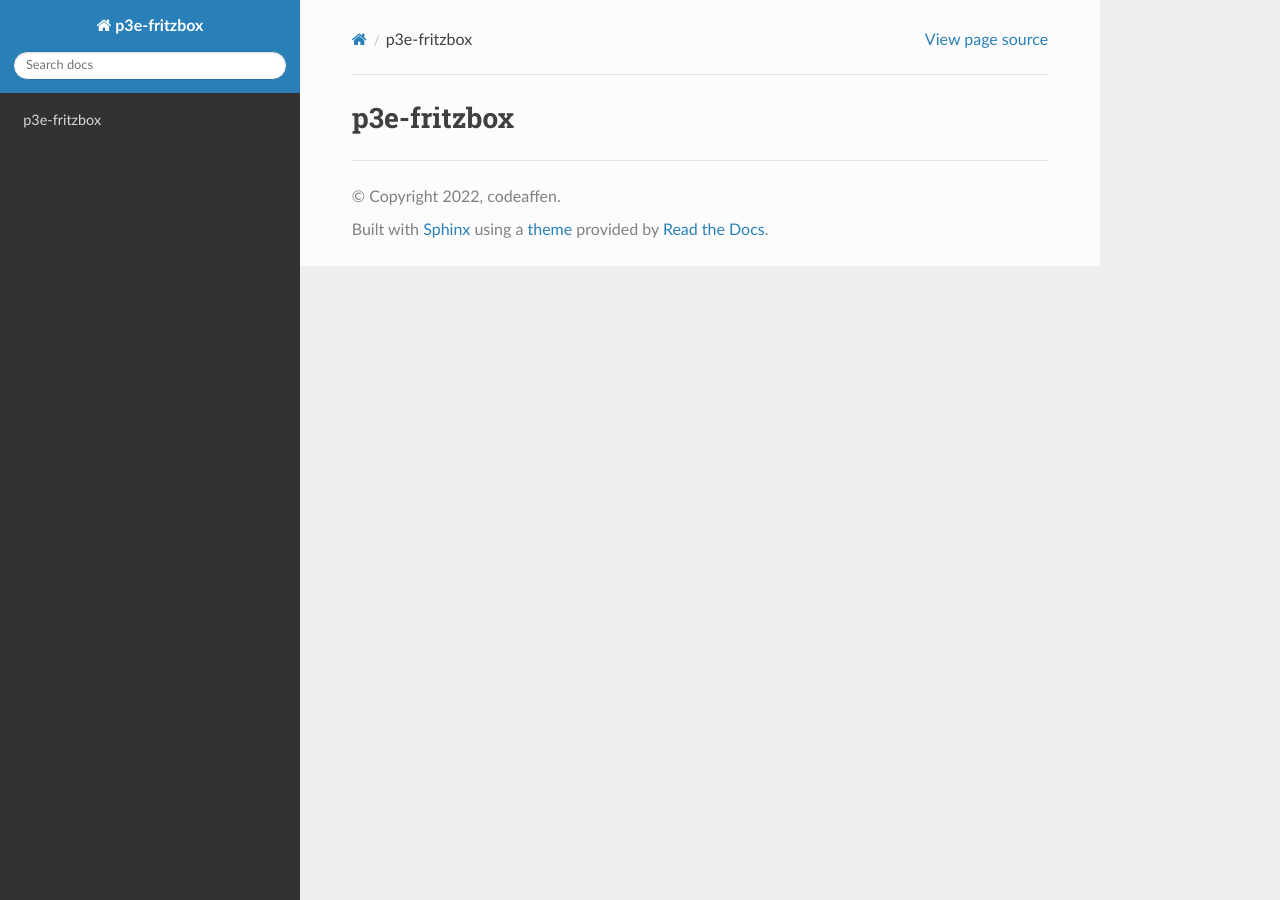
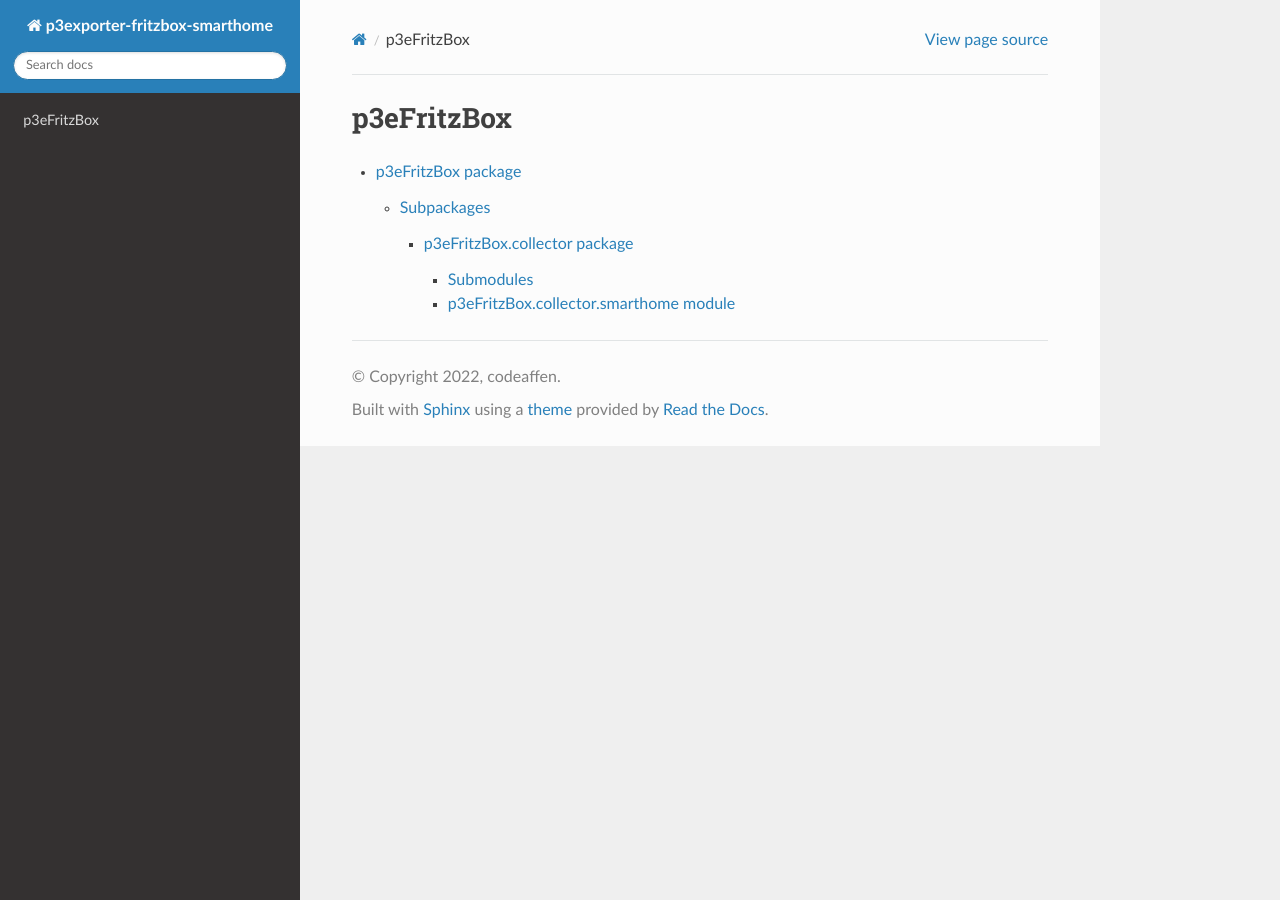
Before and after one commit to codeaffen/p3exporter-fritzbox-smarthome, a Sphinx documentation site: the page built from docs/plugins/modules.rst, in a window 1280 px wide. Built offline with Sphinx 7.4.7 and the Read the Docs theme 2.0.0, drawn with Linux system fonts in a browser that asks for light colours.

Commit message:
Fix documentation toolchain

```diff
--- a/docs/conf.py
+++ b/docs/conf.py
@@ -17,7 +17,7 @@
 
 # -- Project information -----------------------------------------------------
 
-project = 'p3e-fritzbox'
+project = 'p3exporter-fritzbox-smarthome'
 copyright = '2022, codeaffen'
 author = 'codeaffen'
 
@@ -49,4 +49,4 @@ html_theme = 'sphinx_rtd_theme'
 # Add any paths that contain custom static files (such as style sheets) here,
 # relative to this directory. They are copied after the builtin static files,
 # so a file named "default.css" will overwrite the builtin "default.css".
-html_static_path = ['_static']
+# html_static_path = ['_static']
--- a/docs/plugins/modules.rst
+++ b/docs/plugins/modules.rst
@@ -1,5 +1,7 @@
-p3e-fritzbox
-============
+p3eFritzBox
+===========
 
 .. toctree::
    :maxdepth: 4
+
+   p3eFritzBox
--- a/p3eFritzBox/__init__.py
+++ b/p3eFritzBox/__init__.py
@@ -0,0 +1 @@
+"""Package that provides fritzbox smarthome interface."""
```
Also changed, not shown: docs/plugins/p3eFritzBox.collector.rst (added, +18 -0 lines), docs/plugins/p3eFritzBox.rst (added, +15 -0 lines), 1 other file.
